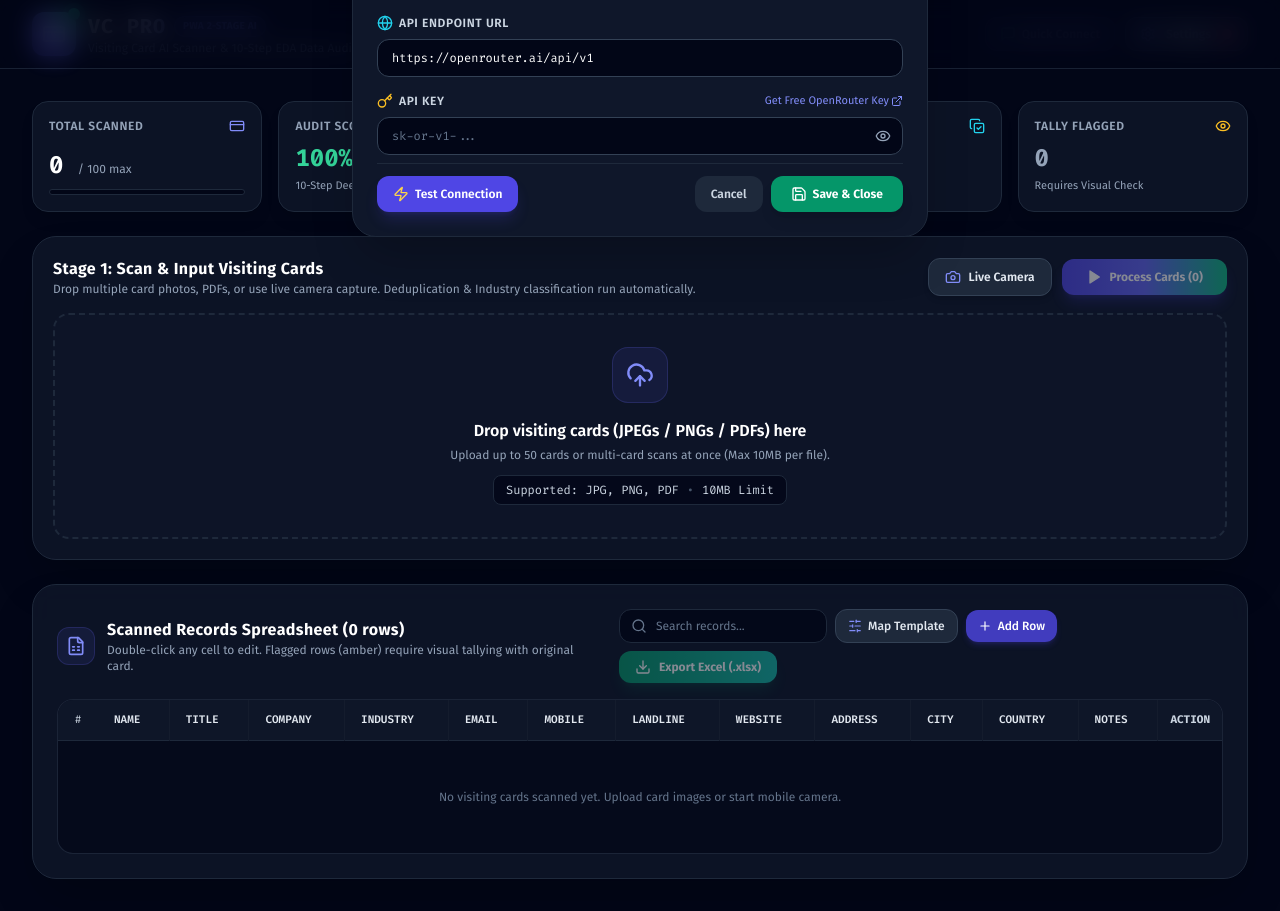
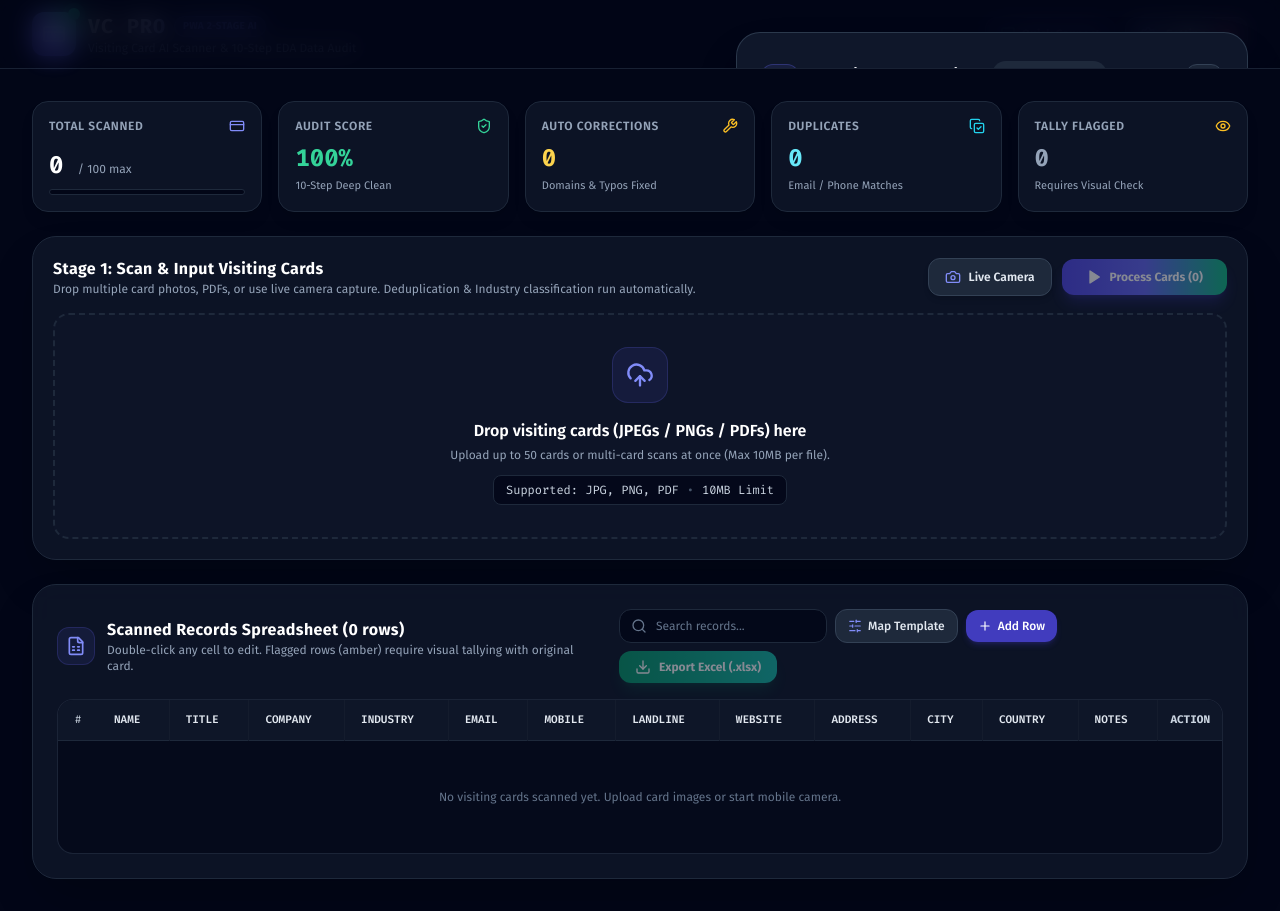
Before and after one commit to bobtech-IIT/vc-pro-champ, a Next.js app: page / in a window 1280 px wide. Both pictures are taken after a click on the button "Settings". Built offline with nearby package versions, Linux system fonts and the light colour scheme.

Commit message:
fix: Reposition settings modal popup to center-right with scrollable max-height to keep model dropdown and close button visible

```diff
--- a/src/components/ModelSelectorModal.tsx
+++ b/src/components/ModelSelectorModal.tsx
@@ -148,39 +148,46 @@ export default function ModelSelectorModal({
         </div>
       </button>
 
-      {/* Settings Pop-up Modal Dialog */}
+      {/* Settings Pop-up Modal Dialog (Center-Right Aligned & Scrollable) */}
       {isOpen && (
-        <div className="fixed inset-0 z-50 flex items-center justify-center p-4 bg-slate-950/80 backdrop-blur-md animate-fade-in">
-          <div className="bg-slate-900 border border-slate-800 rounded-3xl p-5 sm:p-6 w-full max-w-xl shadow-2xl space-y-5 relative text-slate-100">
+        <div className="fixed inset-0 z-50 flex items-center justify-end p-3 sm:p-6 lg:p-8 bg-slate-950/80 backdrop-blur-md animate-fade-in overflow-y-auto">
+          {/* Backdrop Click Listener */}
+          <div
+            className="absolute inset-0 z-0"
+            onClick={() => onOpenChange(false)}
+          />
 
-            {/* Modal Header */}
-            <div className="flex items-center justify-between border-b border-slate-800 pb-4">
+          <div className="bg-slate-900 border border-slate-700/80 rounded-3xl p-5 sm:p-6 w-full max-w-lg shadow-2xl relative text-slate-100 my-auto z-10 max-h-[92vh] overflow-y-auto space-y-4">
+
+            {/* Modal Sticky Header */}
+            <div className="sticky top-0 bg-slate-900 z-10 pt-1 pb-3 border-b border-slate-800 flex items-center justify-between">
               <div className="flex items-center gap-2.5">
                 <div className="p-2 rounded-xl bg-indigo-500/10 border border-indigo-500/30">
                   <Settings className="w-5 h-5 text-indigo-400" />
                 </div>
                 <div>
                   <h3 className="text-base font-bold text-white flex items-center gap-2">
-                    AI Engine & API Configuration
+                    AI Engine & API Settings
                     <div className="flex items-center gap-1.5 text-[11px] font-mono px-2 py-0.5 rounded-full bg-slate-800 text-slate-300">
                       <span className={`w-2 h-2 rounded-full ${isConnectionOk ? 'bg-emerald-400' : 'bg-rose-400'}`} />
                       {isConnectionOk ? 'Connected' : 'Action Needed'}
                     </div>
                   </h3>
-                  <p className="text-xs text-slate-400">Select AI OCR provider, API Endpoint URL, and API key.</p>
+                  <p className="text-xs text-slate-400">Configure AI model, Endpoint URL, and API key.</p>
                 </div>
               </div>
 
               <button
                 onClick={() => onOpenChange(false)}
-                className="p-1.5 rounded-xl hover:bg-slate-800 text-slate-400 hover:text-white transition-colors cursor-pointer"
+                className="p-2 rounded-xl bg-slate-800/80 hover:bg-slate-700 text-slate-400 hover:text-white transition-colors cursor-pointer border border-slate-700"
+                title="Close Settings Window"
               >
                 <X className="w-5 h-5" />
               </button>
             </div>
 
-            {/* Config Form */}
-            <div className="space-y-4">
+            {/* Config Form Body */}
+            <div className="space-y-4 pt-1">
 
               {/* 1. Model Selector */}
               <div>
@@ -251,7 +258,7 @@ export default function ModelSelectorModal({
               </div>
 
               {/* 3. API Key & Form */}
-              <form onSubmit={handleSaveAndClose} className="space-y-2">
+              <form onSubmit={handleSaveAndClose} className="space-y-3">
                 <div className="flex items-center justify-between">
                   <label className="text-xs font-semibold text-slate-300 uppercase tracking-wider flex items-center gap-1.5">
                     <Key className="w-4 h-4 text-amber-400" />
@@ -295,7 +302,7 @@ export default function ModelSelectorModal({
                 </div>
 
                 {/* Modal Footer Actions */}
-                <div className="pt-3 flex items-center justify-between gap-3 border-t border-slate-800 mt-4">
+                <div className="pt-3 flex flex-wrap items-center justify-between gap-3 border-t border-slate-800 mt-4">
                   <button
                     type="button"
                     onClick={handleTestConnection}
--- a/src/components/QuickConnectModal.tsx
+++ b/src/components/QuickConnectModal.tsx
@@ -51,11 +51,14 @@ export default function QuickConnectModal({
   };
 
   return (
-    <div className="fixed inset-0 z-50 flex items-center justify-center p-4 bg-slate-950/80 backdrop-blur-md animate-fade-in">
-      <div className="bg-slate-900 border border-slate-800 rounded-3xl p-5 sm:p-6 w-full max-w-lg shadow-2xl space-y-5 relative text-slate-100">
+    <div className="fixed inset-0 z-50 flex items-center justify-center p-4 bg-slate-950/80 backdrop-blur-md animate-fade-in overflow-y-auto">
+      {/* Backdrop Click */}
+      <div className="absolute inset-0 z-0" onClick={onClose} />
+
+      <div className="bg-slate-900 border border-slate-800 rounded-3xl p-5 sm:p-6 w-full max-w-lg shadow-2xl space-y-4 relative text-slate-100 my-auto z-10 max-h-[92vh] overflow-y-auto">
 
         {/* Header */}
-        <div className="flex items-center justify-between border-b border-slate-800 pb-4">
+        <div className="sticky top-0 bg-slate-900 z-10 pt-1 pb-3 border-b border-slate-800 flex items-center justify-between">
           <div className="flex items-center gap-2.5">
             <div className="p-2 rounded-xl bg-emerald-500/10 border border-emerald-500/30">
               <MessageSquare className="w-5 h-5 text-emerald-400" />
@@ -71,7 +74,7 @@ export default function QuickConnectModal({
 
           <button
             onClick={onClose}
-            className="p-1.5 rounded-xl hover:bg-slate-800 text-slate-400 hover:text-white transition-colors cursor-pointer"
+            className="p-1.5 rounded-xl bg-slate-800 hover:bg-slate-700 text-slate-400 hover:text-white transition-colors cursor-pointer border border-slate-700"
           >
             <X className="w-5 h-5" />
           </button>
```
